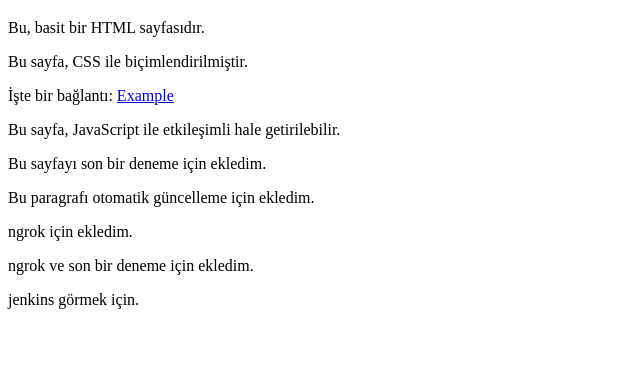
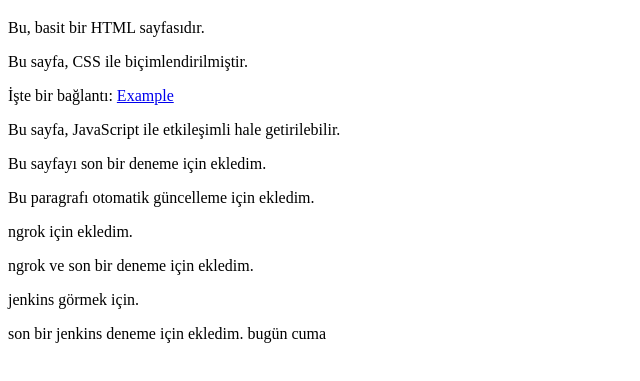
Before and after one commit to kaanakdik/website, a plain HTML site: page index.html in a window 1280 px wide. Shown: the part 61-442 px from the top of the page, without its empty margins (0-640 px from the left). Drawn offline with Linux system fonts and the light colour scheme; files that its build step writes are made by us from their sources.

Commit message:
cuma denemesi

```diff
--- a/index.html
+++ b/index.html
@@ -17,5 +17,6 @@
     <p>ngrok için ekledim.</p>
     <p>ngrok ve son bir deneme için ekledim.</p>
     <p>jenkins görmek için.</p>
+    <p></p>son bir jenkins deneme için ekledim. bugün cuma</p>
 </body>
 </html>
```
